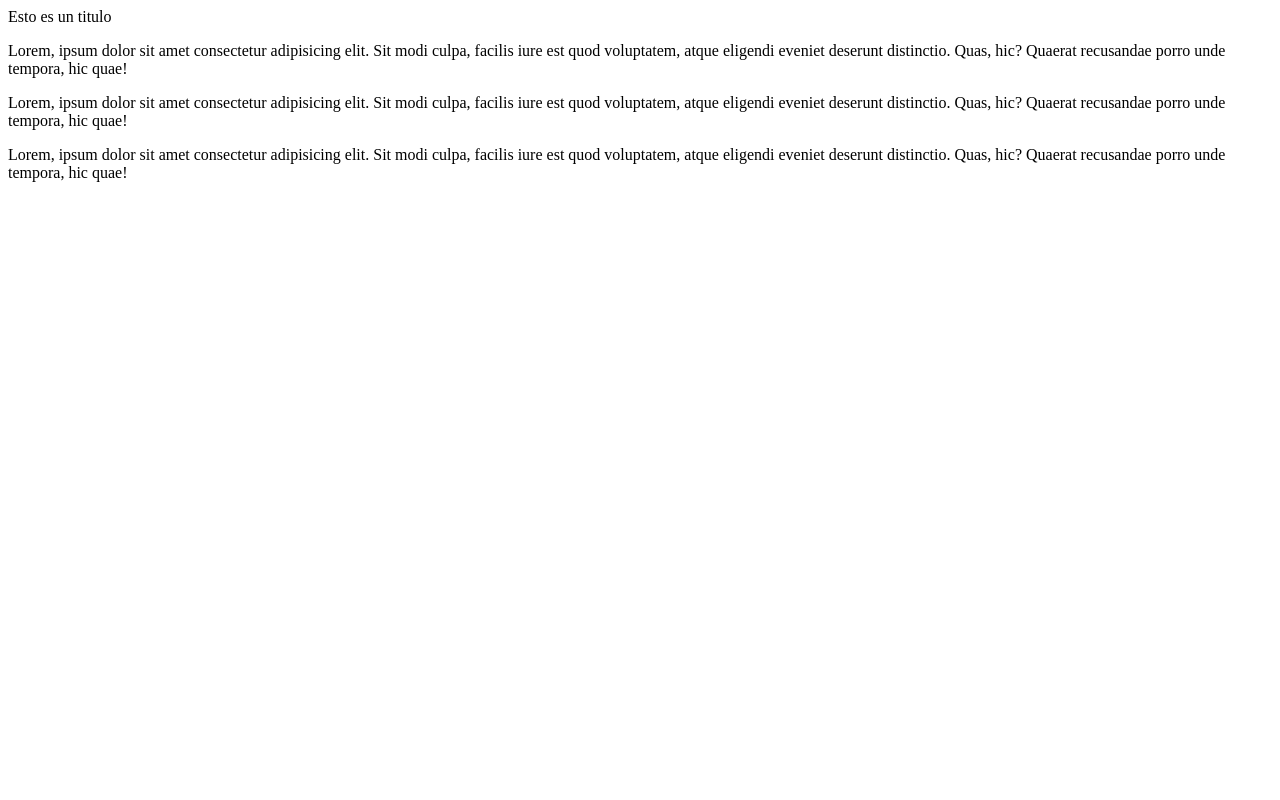
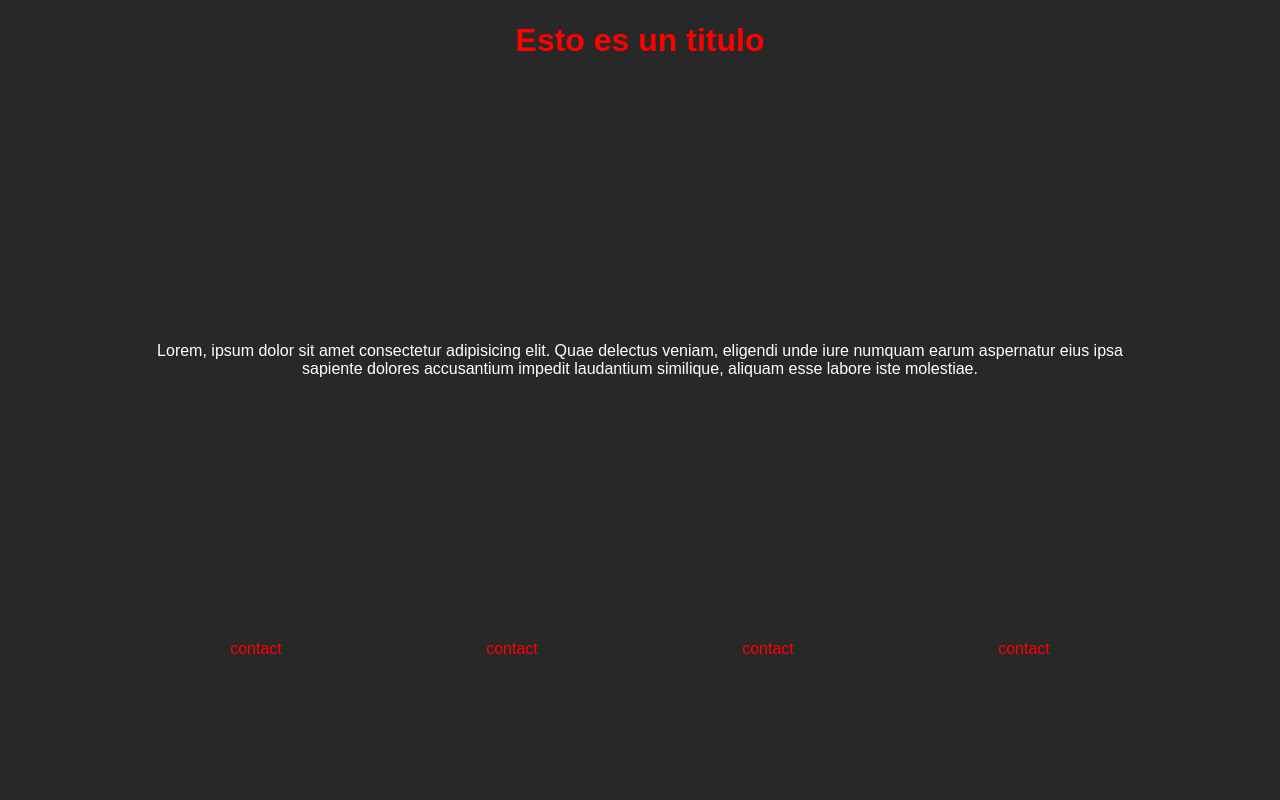
Before and after one commit to nuevo-user/example, a website: page index.html in a window 1280 px wide. Drawn offline with Linux system fonts and the light colour scheme.

Commit message:
Añadi estilos css y estructure el html

```diff
--- /dev/null
+++ b/css/index.css
@@ -0,0 +1,38 @@
+html {
+  font-family: Arial, Helvetica, sans-serif;
+  box-sizing: border-box;
+}
+body {
+  width: 80vw;
+  max-width: 80vw;
+  margin: 0 auto;
+  background-color: #282828;
+}
+header {
+  text-align: center;
+  height: 10vh;
+}
+header h1 {
+  color: red;
+  margin: 0;
+  line-height: 10vh;
+}
+main {
+  height: 70vh;
+  display: flex;
+  text-align: center;
+  align-items: center;
+}
+main p {
+  color: white;
+}
+nav {
+  height: 20vh;
+  display: flex;
+  align-items: flex-start;
+  justify-content: space-around;
+}
+nav a {
+  color: red;
+  text-decoration: none;
+}
--- a/index.html
+++ b/index.html
@@ -3,14 +3,21 @@
 <head>
     <meta charset="UTF-8">
     <meta name="viewport" content="width=device-width, initial-scale=1.0">
-    <title>Document</title>
+    <title>presentacion</title>
+    <link rel="stylesheet" href="./css/index.css">
 </head>
 <body>
-    <header>Esto es un  titulo</header>
-    <section>
-        <p>Lorem, ipsum dolor sit amet consectetur adipisicing elit. Sit modi culpa, facilis iure est quod voluptatem, atque eligendi eveniet deserunt distinctio. Quas, hic? Quaerat recusandae porro unde tempora, hic quae!</p>
-        <p>Lorem, ipsum dolor sit amet consectetur adipisicing elit. Sit modi culpa, facilis iure est quod voluptatem, atque eligendi eveniet deserunt distinctio. Quas, hic? Quaerat recusandae porro unde tempora, hic quae!</p>
-        <p>Lorem, ipsum dolor sit amet consectetur adipisicing elit. Sit modi culpa, facilis iure est quod voluptatem, atque eligendi eveniet deserunt distinctio. Quas, hic? Quaerat recusandae porro unde tempora, hic quae!</p>
-    </section>
+    <header>
+        <h1>Esto es un titulo</h1>
+    </header>
+    <main>
+        <p>Lorem, ipsum dolor sit amet consectetur adipisicing elit. Quae delectus veniam, eligendi unde iure numquam earum aspernatur eius ipsa sapiente dolores accusantium impedit laudantium similique, aliquam esse labore iste molestiae.</p>
+    </main>
+    <nav>
+        <a href="#">contact</a>
+        <a href="#">contact</a>
+        <a href="#">contact</a>
+        <a href="#">contact</a>
+    </nav>
 </body>
 </html>
```
